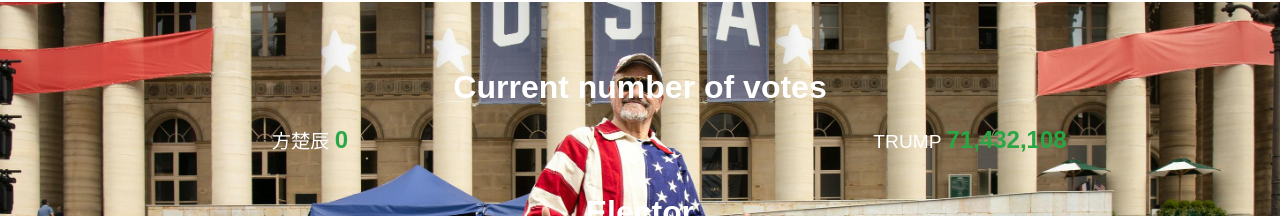
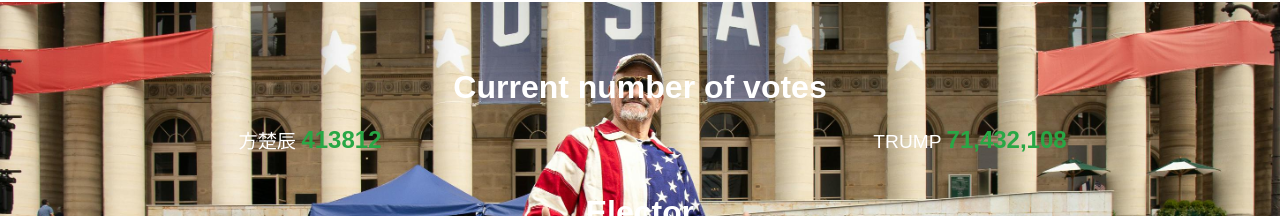
Before and after one commit to CatStack-pixe/Webtrail, a plain HTML site: page index2.html in a window 1280 px wide. Shown: the part 250-466 px from the top of the page. Drawn offline with Linux system fonts and the light colour scheme.

Commit message:
Update index2.html

```diff
--- a/index2.html
+++ b/index2.html
@@ -19,7 +19,7 @@
                 <div class="vote-bar">
                     <div class="vote-bar-candidate">
                         <span>方楚辰</span>
-                        <span class="vote-count" id="votes1">0</span>
+                        <span class="vote-count" id="votes1">413812</span>
                     </div>
                     <div class="vote-bar-candidate">
                         <span>TRUMP</span>
```
